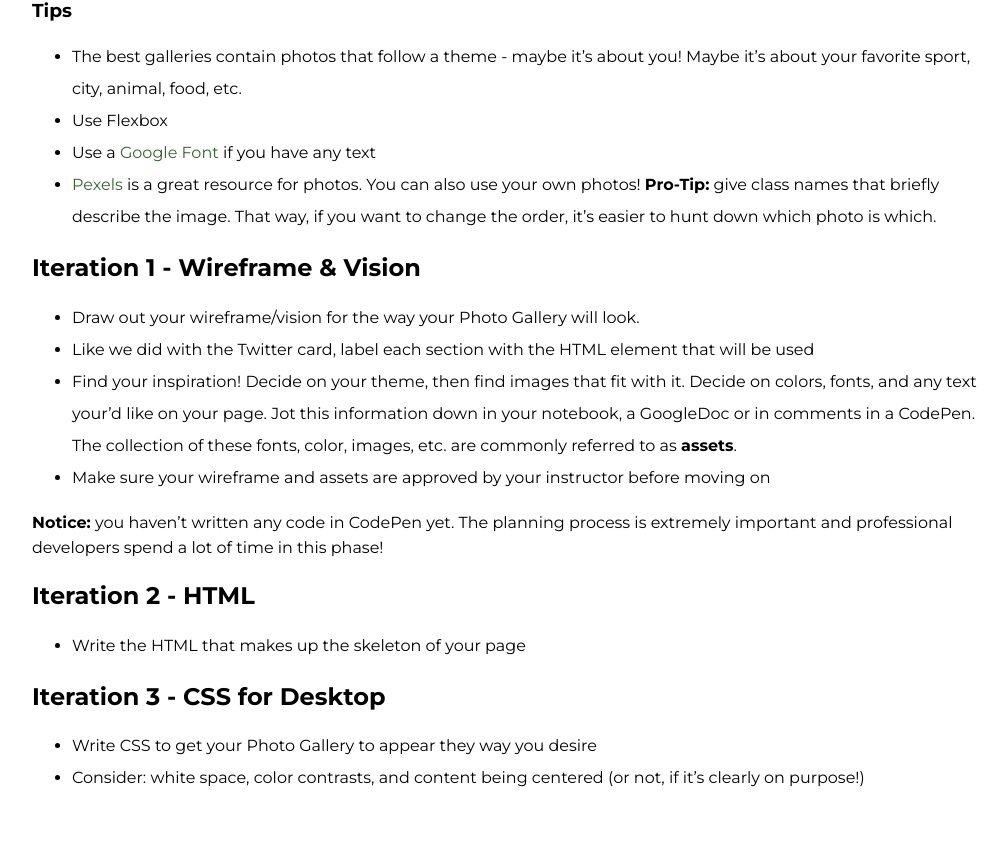
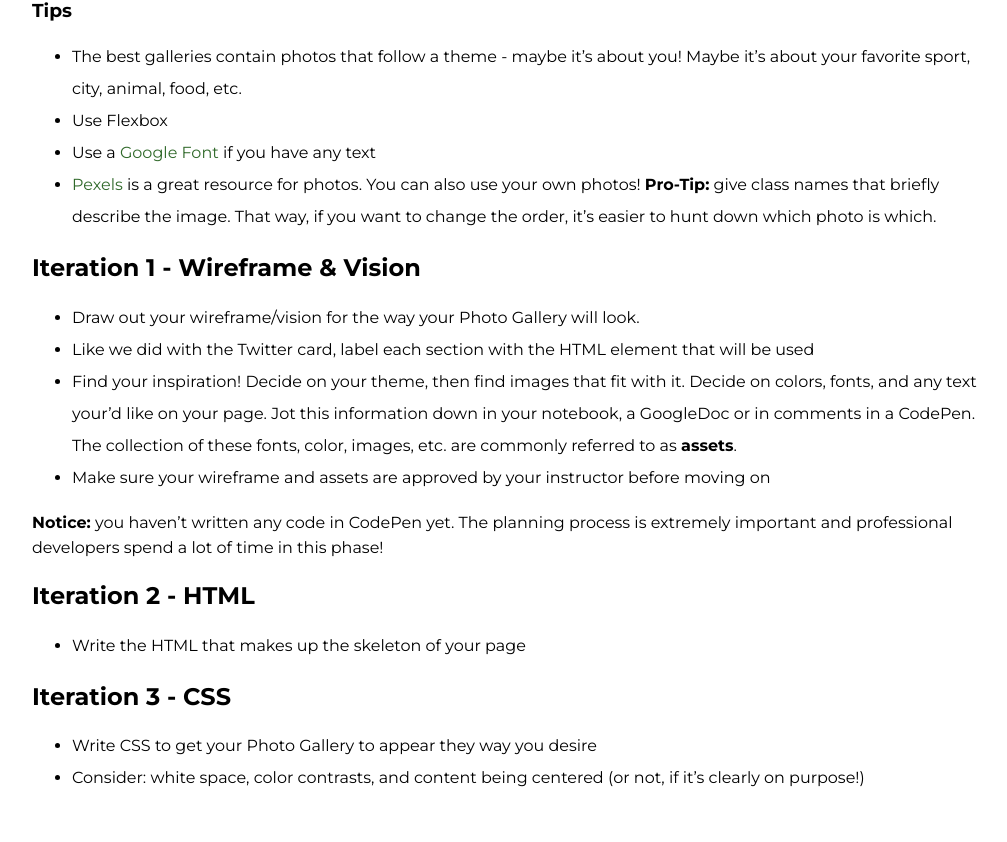
Before and after one commit to ameseee/kwk-curriculum-site, a Jekyll site: the page built from web-app/projects/photo-gallery/index.md, in a window 1280 px wide. Shown: the part 770-1612 px from the top of the page, without its empty margins (128-1135 px from the left). Built offline with Jekyll 4.4.1, drawn with Linux system fonts in a browser that asks for light colours; nearby versions of some CDN libraries; grey boxes are pictures that could not be loaded.

Commit message:
Remove specification for Desktop on Photo Gallery

```diff
--- a/web-app/projects/photo-gallery/index.md
+++ b/web-app/projects/photo-gallery/index.md
@@ -35,7 +35,7 @@ Using what you’ve learned about HTML and CSS, you are going to build a photo g
 - Write the HTML that makes up the skeleton of your page
 <br>
 
-## Iteration 3 - CSS for Desktop
+## Iteration 3 - CSS
 
 - Write CSS to get your Photo Gallery to appear they way you desire
 - Consider: white space, color contrasts, and content being centered (or not, if it's clearly on purpose!)
```
